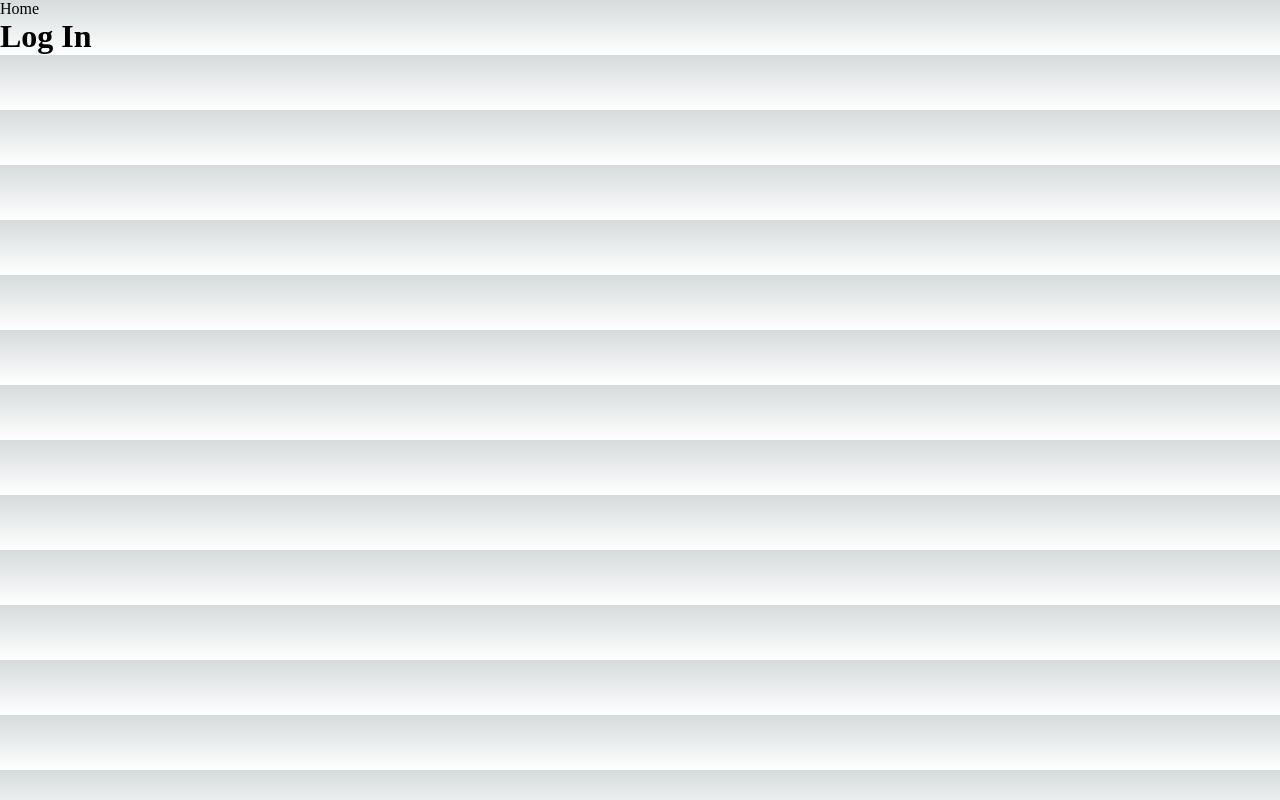
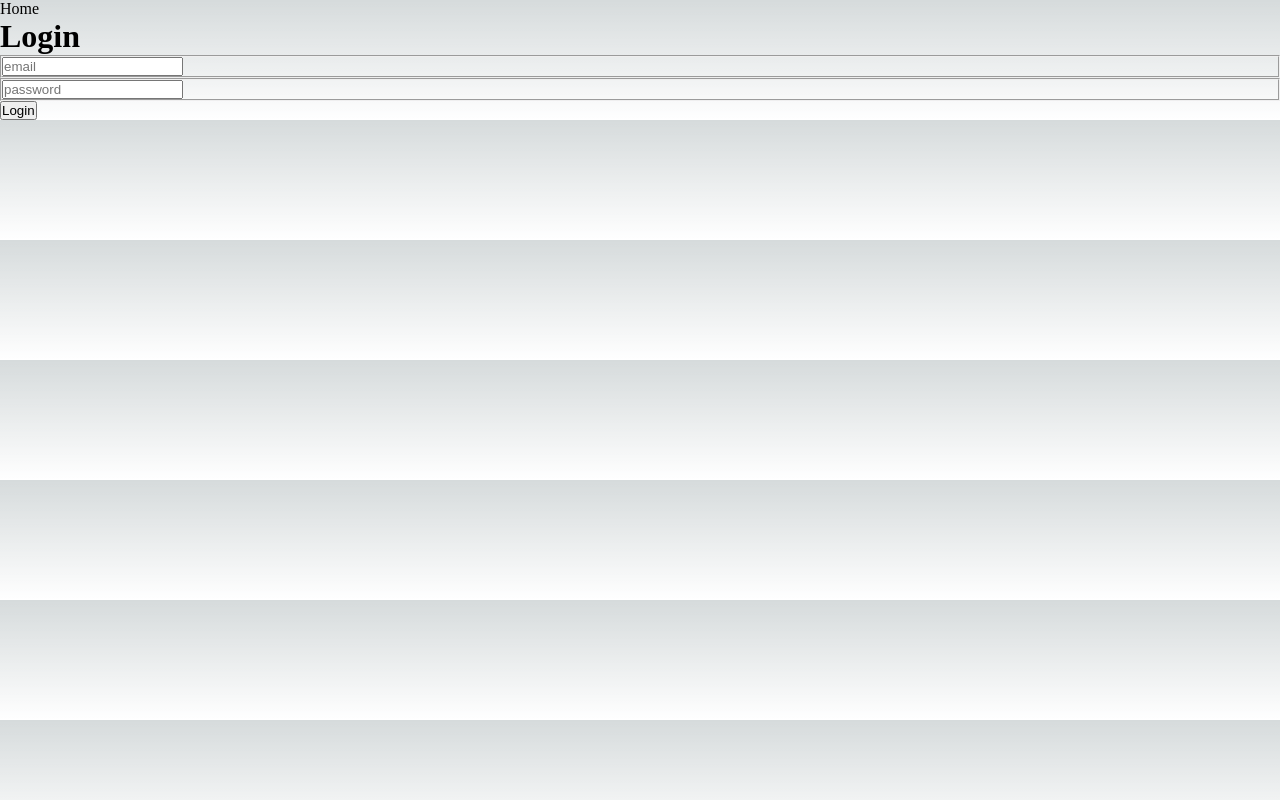
Before and after one commit to elvisscochito/kanbanize-lite, a Next.js app: page /log-in in a window 1280 px wide. Built offline with nearby package versions, Linux system fonts and the light colour scheme.

Commit message:
Working login and other implementations

```diff
--- a/src/app/home/page.js
+++ b/src/app/home/page.js
@@ -14,7 +14,7 @@ export default function Home () {
   const [boards, setBoards] = useState([])
 
   useEffect(() => {
-    fetchBoards().then(({data}) => {
+    fetchBoards().then(({ data }) => {
       setBoards(data)
     })
   }, [])
--- a/src/app/log-in/page.js
+++ b/src/app/log-in/page.js
@@ -1,7 +1,73 @@
+'use client'
+
+import { useRef, useId, useState } from "react"
+
 export default function LogIn () {
+  const apiUrl = 'http://localhost:3000/api/v2'
+  const [email, setEmail] = useState('')
+  const [password, setPassword] = useState('')
+
+  const handleEmailChange = (event) => {
+    setEmail(event.target.value)
+  }
+
+  const handlePasswordChange = (event) => {
+    setPassword(event.target.value)
+  }
+
+  const handleSubmit = (event) => {
+    event.preventDefault()
+
+    const data = {
+      email,
+      password
+    }
+
+    fetch(apiUrl+"/login", {
+      method: 'POST',
+      headers: {
+        'Content-Type': 'application/json'
+      },
+      body: JSON.stringify(data)
+    })
+      .then(response => response.json())
+      .then(data => {
+        console.log('Success:', data)
+      })
+      .catch((error) => {
+        console.error('Error:', error)
+      })
+  }
+
   return (
     <>
-      <h1>Log In</h1>
+      <header>
+        <h1>Login</h1>
+      </header>
+
+      <form onSubmit={handleSubmit}>
+
+        <fieldset>
+
+          <div>
+            <input type='email' name='email' placeholder='email' title='Enter your email' onChange={handleEmailChange} />
+          </div>
+
+        </fieldset>
+
+        <fieldset>
+
+          <div>
+            <input type='pas' name='password' placeholder='password' title='Enter your password' onChange={handlePasswordChange} />
+          </div>
+
+        </fieldset>
+
+        <footer>
+          <button type='submit'>Login</button>
+        </footer>
+
+      </form>
     </>
   )
 }
```
Also changed, not shown: src/app/api/proxy.js (+16 -0 lines).
